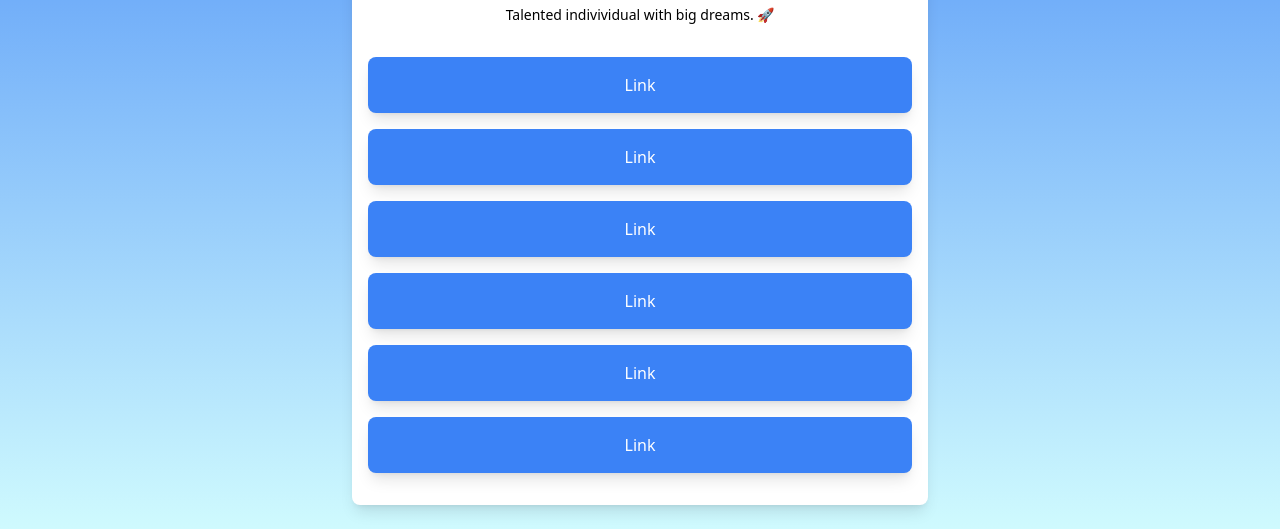
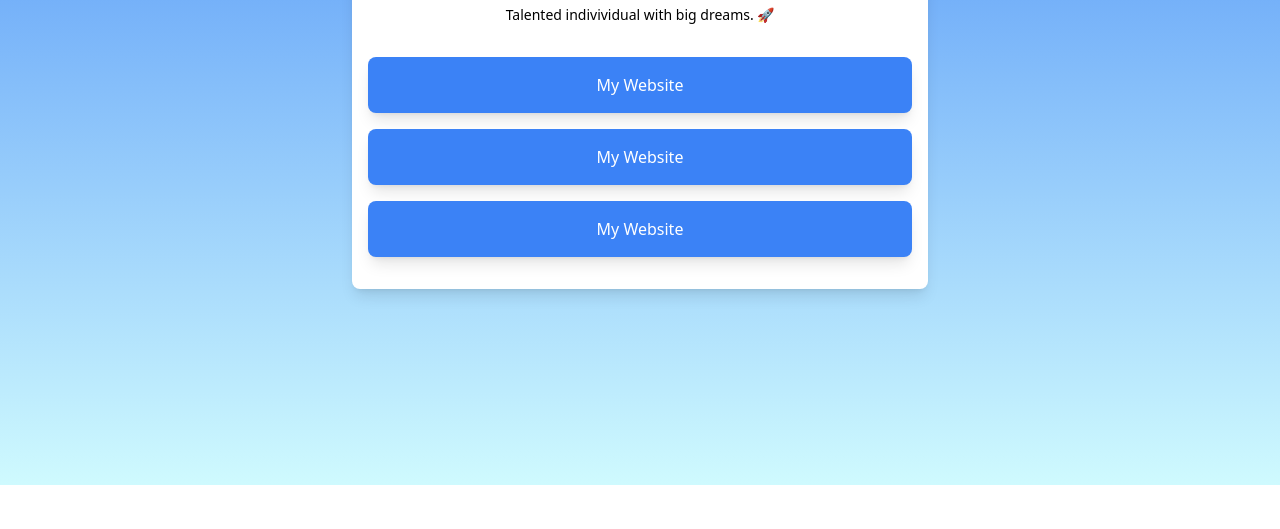
Before and after one commit to roysaucedo/diy-personal-website, a plain HTML site: page src/index.html in a window 1280 px wide. Shown: the part 315-844 px from the top of the page. After the commit the page ends 800 px from the top, so only its background shows below. Drawn offline with Linux system fonts and the light colour scheme.

Commit message:
connect website to JSON

```diff
--- a/src/index.html
+++ b/src/index.html
@@ -9,16 +9,13 @@
 <body>
   <div class="flex justify-center p-6 bg-gradient-to-t from-cyan-100 to-blue-500 w-full h-full min-h-screen">
     <div class="bg-white rounded-lg p-4 text-center w-full max-w-xl shadow-lg h-full">
-      <div class="w-48 h-48 mx-auto my-6 rounded-full border-4 border-gray-100 bg-profile-image bg-cover"></div>
-      <h1 class="text-2xl font-semibold mb-2">DIY Personal Website</h1>
-      <p class="text-sm mb-8">Talented indivividual with big dreams. 🚀</p>
-      <a class="w-full p-4 my-4 bg-blue-500 text-white rounded-lg shadow-lg block" href="">Link</a>
-      <a class="w-full p-4 my-4 bg-blue-500 text-white rounded-lg shadow-lg block" href="">Link</a>
-      <a class="w-full p-4 my-4 bg-blue-500 text-white rounded-lg shadow-lg block" href="">Link</a>
-      <a class="w-full p-4 my-4 bg-blue-500 text-white rounded-lg shadow-lg block" href="">Link</a>
-      <a class="w-full p-4 my-4 bg-blue-500 text-white rounded-lg shadow-lg block" href="">Link</a>
-      <a class="w-full p-4 my-4 bg-blue-500 text-white rounded-lg shadow-lg block" href="">Link</a>
+      <img id="profile-img" class="w-48 h-48 mx-auto my-6 rounded-full border-4 border-gray-100" src="" alt="Profile Image">
+      <h1 id="title" class="text-2xl font-semibold mb-2"></h1>
+      <p id="summary" class="text-sm mb-8"></p>
+      <div id="linksContainer">
+      </div>
     </div>
   </div>
+  <script src="site-content.js"></script>
 </body>
 </html>
--- /dev/null
+++ b/src/site-content.js
@@ -0,0 +1,24 @@
+fetch('/src/site-content.json')
+  .then(response => response.json())
+  .then(data => {
+    const imageElement = document.getElementById('profile-img');
+    const pageImage = data.img;
+    imageElement.src = pageImage;
+
+    const titleElement = document.getElementById('title');
+    const pageTitle = data.title;
+    titleElement.textContent = pageTitle;
+
+    const summaryElement = document.getElementById('summary');
+    const pageSummary = data.summary;
+    summaryElement.textContent = pageSummary;
+
+    const container = document.getElementById("linksContainer");
+    data.links.forEach((link) => {
+        const linkElement = document.createElement("a");
+        linkElement.href = link.url;
+        linkElement.textContent = link.title;
+        linkElement.classList.add("w-full", "p-4", "my-4", "bg-blue-500", "text-white", "rounded-lg", "shadow-lg", "block");
+        container.appendChild(linkElement);
+    });
+});
--- /dev/null
+++ b/src/site-content.json
@@ -0,0 +1,20 @@
+{
+    "img": "/src/img/profile-img.PNG",
+    "title": "DIY Personal Website",
+    "summary": "Talented indivividual with big dreams. 🚀",
+    "links": [
+        {
+            "title": "My Website",
+            "url": "https://www.example.com"
+        },
+        {
+            "title": "My Website",
+            "url": "https://www.example.com"
+        },
+        {
+            "title": "My Website",
+            "url": "https://www.example.com"
+        }
+
+    ]
+}
--- a/tailwind.config.js
+++ b/tailwind.config.js
@@ -3,9 +3,7 @@ module.exports = {
   content: ["./src/**/*.{html,js}"],
   theme: {
     extend: {
-      backgroundImage: {
-        'profile-image': "url('/src/img/profile-img.PNG')"
-      }
+
     },
   },
   plugins: [],
```
Also changed, not shown: dist/output.css.
